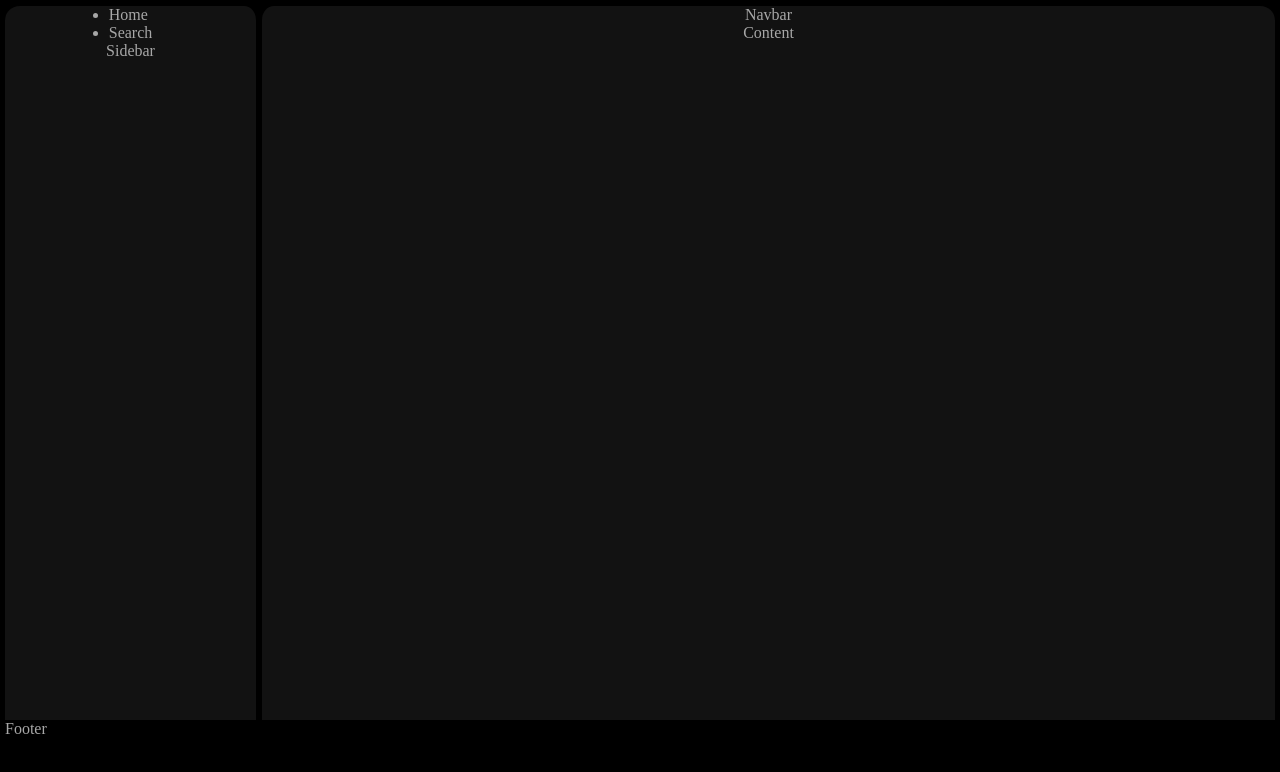
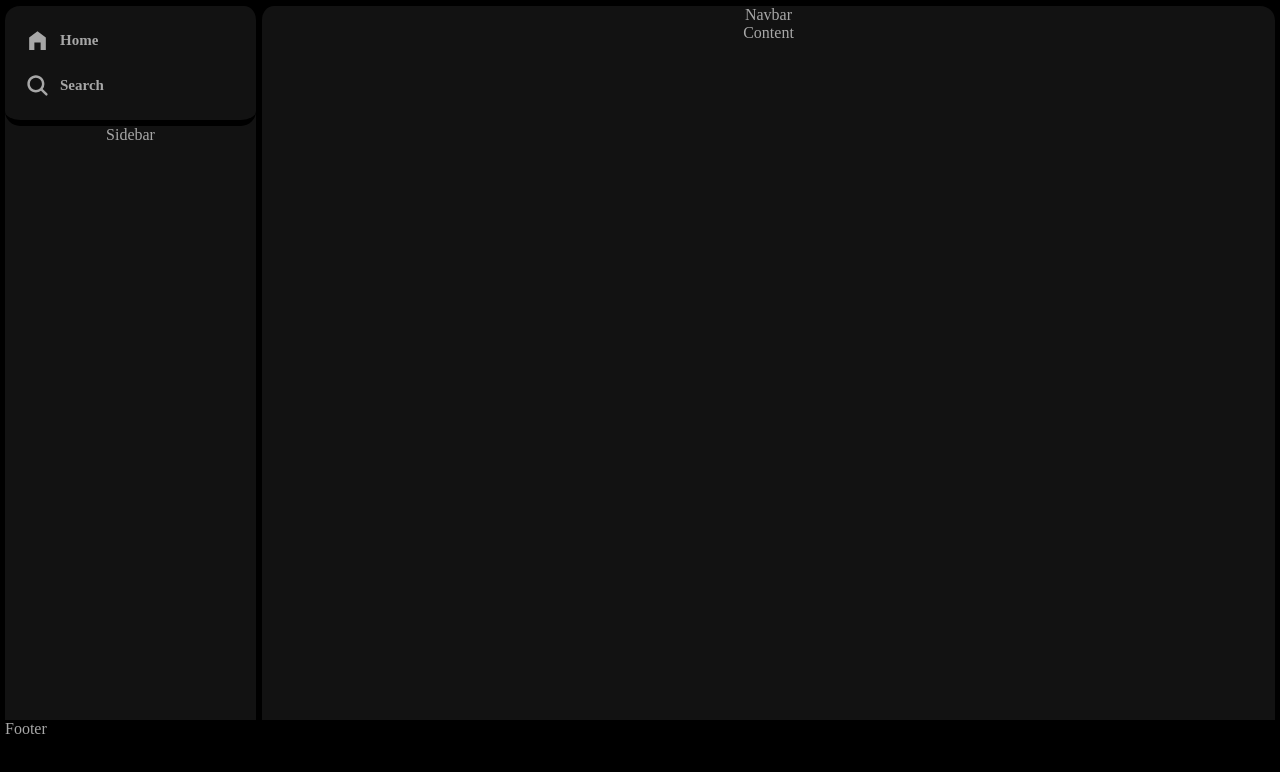
Before and after one commit to enesyagmur/spotify-web-clone, a React (Create React App) app: page / in a window 1280 px wide. Shown: the top 772 px of the page. Built offline with nearby package versions, Linux system fonts and the light colour scheme.

Commit message:
ract router kurulumu

```diff
--- a/package.json
+++ b/package.json
@@ -9,6 +9,7 @@
     "react": "^18.2.0",
     "react-dom": "^18.2.0",
     "react-icons": "^4.12.0",
+    "react-router-dom": "^6.21.1",
     "react-scripts": "5.0.1",
     "sass": "^1.69.5",
     "web-vitals": "^2.1.4"
--- a/src/Components/Sidebar/Menu.jsx
+++ b/src/Components/Sidebar/Menu.jsx
@@ -1,13 +1,17 @@
 import React from "react";
+import "./menu.scss";
+import { MdHomeFilled } from "react-icons/md";
+import { IoSearch } from "react-icons/io5";
 
 const Menu = () => {
   return (
     <>
-      <ul className="sidebar-menu">
+      <ul className="menu">
         <li>
-          <p>Home</p>
+          <MdHomeFilled className="menu-icon" /> <p>Home</p>
         </li>
         <li>
+          <IoSearch className="menu-icon" />
           <p>Search</p>
         </li>
       </ul>
--- a/src/Components/Sidebar/menu.scss
+++ b/src/Components/Sidebar/menu.scss
@@ -1,8 +1,35 @@
-.sidebar-menu {
+.menu {
   width: 100%;
-  height: 200px;
+  height: 120px;
   display: flex;
   flex-direction: column;
-  align-items: center;
-  justify-content: space-evenly;
+  align-items: flex-start;
+  justify-content: center;
+  border-bottom: 6px solid var(--bgDarkColor);
+  border-radius: 15px;
+  li {
+    width: 100%;
+    height: 45px;
+    display: flex;
+    align-items: center;
+    justify-content: flex-start;
+    border-radius: 5px;
+    padding-left: 20px;
+    font-size: 15px;
+    font-weight: bold;
+    cursor: pointer;
+    transition: all 0.5s;
+    &:hover {
+      p {
+        color: var(--fontLightColor);
+      }
+
+      background-color: var(--songbgcolor);
+    }
+
+    .menu-icon {
+      font-size: 25px;
+      margin-right: 10px;
+    }
+  }
 }
```
Also changed, not shown: 1 other file (tests, documents, lock files or other folders).
